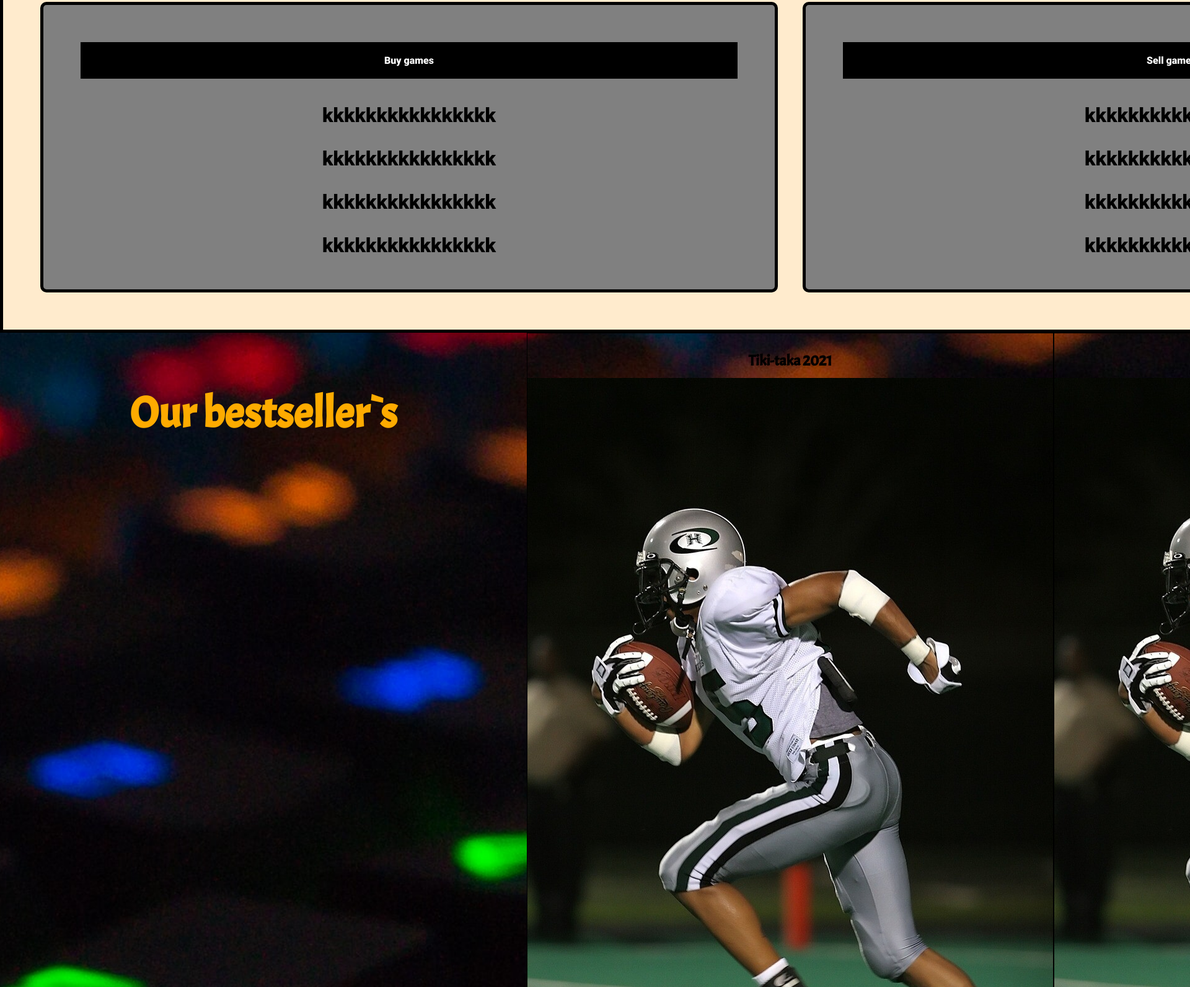
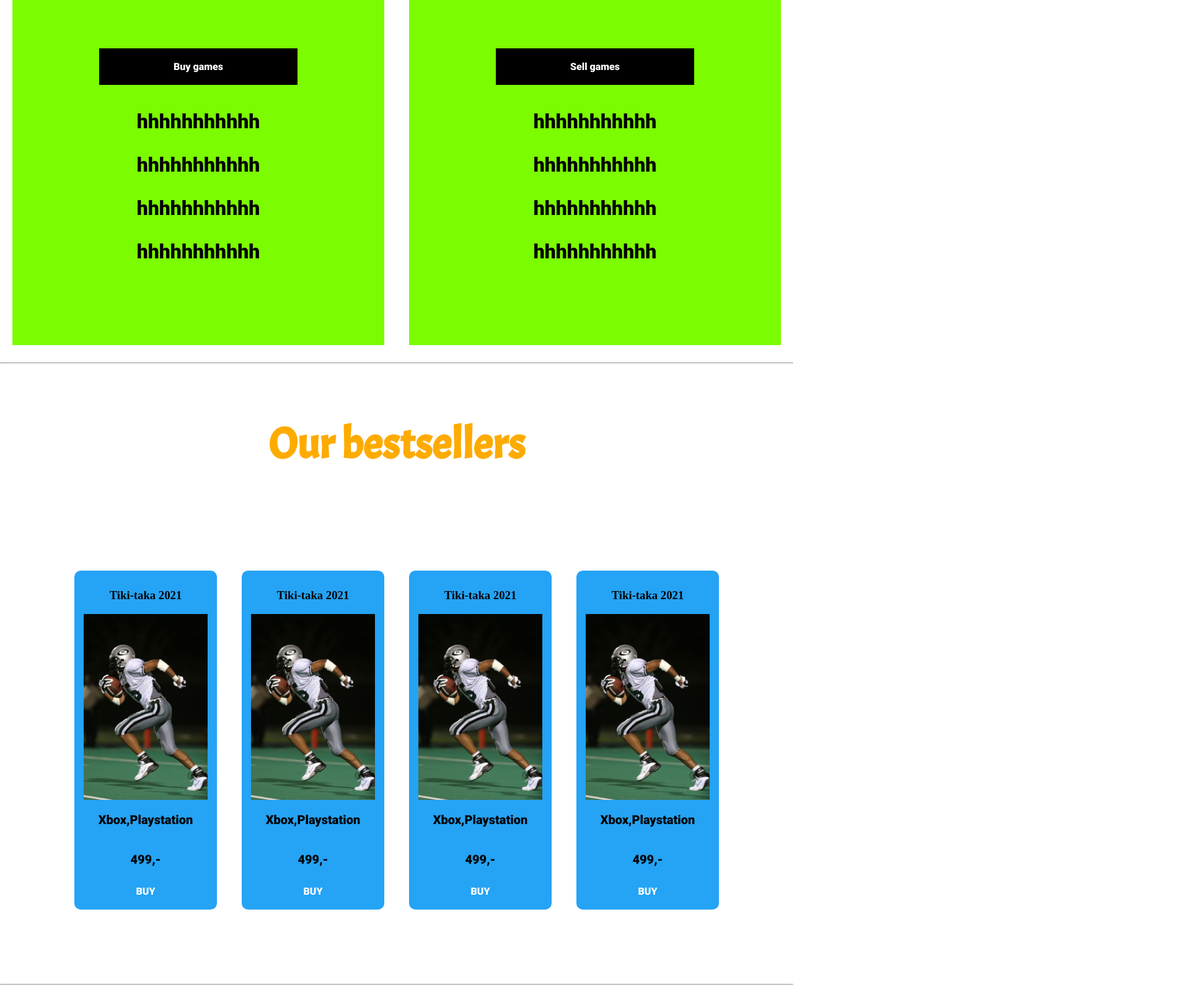
Before and after one commit to RuudyBoy/Gamehub-CA, a plain HTML site: page Homepage.html in a window 1280 px wide. Shown: the part 879-2472 px from the top of the page at 62% size, 1920 px wide, since content can reach past the window. Drawn offline with Linux system fonts and the light colour scheme.

Commit message:
homepage finished

```diff
--- a/Homepage.html
+++ b/Homepage.html
@@ -34,53 +34,98 @@
                 </ul>
             </nav>
         </header>
-        <main class="signin">
+        <main class>
         <div class="welcome_content">
             <h1>Welcome to the Hub!</h1>
-            <a href="homepage.html"><img src="images/GameHub_Logo.png" alt="Gamehub logo" class="logo_background"></a>
+            <img src="images/GameHub_Logo.png" alt="Gamehub logo" class="logo_background">
         </div>
-        <div class="options_content">
-            <div class="buygames_info">
+        <div class="member_content">
+            <div class="homepage_buy">
                 <a href="games.html" class="cta_homepage">Buy games</a>
-                <p>kkkkkkkkkkkkkkkk</p>
-                <p>kkkkkkkkkkkkkkkk</p>
-                <p>kkkkkkkkkkkkkkkk</p>
-                <p>kkkkkkkkkkkkkkkk</p>
-
+                <p>hhhhhhhhhhh</p>
+                <p>hhhhhhhhhhh</p>
+                <p>hhhhhhhhhhh</p>
+                <p>hhhhhhhhhhh</p>
             </div>
-            <div class="buygames_info">
+            <div class="homepage_buy">
                 <a href="games.html" class="cta_homepage"> Sell games</a>
-                <p>kkkkkkkkkkkkkkkk</p>
-                <p>kkkkkkkkkkkkkkkk</p>
-                <p>kkkkkkkkkkkkkkkk</p>
-                <p>kkkkkkkkkkkkkkkk</p>
+                <p>hhhhhhhhhhh</p>
+                <p>hhhhhhhhhhh</p>
+                <p>hhhhhhhhhhh</p>
+                <p>hhhhhhhhhhh</p>
             </div>
         </div>
-
+        <hr>
+        <h1>Our bestsellers</h1>
         <div class="bestseller">
-           <h1>Our bestseller`s </h1>
-           <div class="gameimage">
-            <h2>Tiki-taka 2021</h2>
-            <img src="images/gamecover.jpg" alt="tikitaka cover">
+            <div class="product">
+                <h3>Tiki-taka 2021</h3>
+                <img src="images/gamecover.jpg" class="game_cover" alt="tikitaka cover">
                 <p>Xbox,Playstation</p>
                 <p class="text">499,-</p>
                 <a class="cta_buy" href="Cartpage.html">BUY</a>
             </div>
-        <div class="gameimage">
-            <h2>Shotgun 3</h2>
-            <img src="images/gamecover.jpg" alt="tikitaka cover">
-            <p>Playstation</p>
-            <p class="text">350,-</p>
+            <div class="product">
+                <h3>Tiki-taka 2021</h3>
+                <img src="images/gamecover.jpg" class="game_cover" alt="tikitaka cover">
+                <p>Xbox,Playstation</p>
+                <p class="text">499,-</p>
                 <a class="cta_buy" href="Cartpage.html">BUY</a>
             </div>
-        <div class="gameimage">
-            <h2>Speedy wheely</h2>
-            <img src="images/gamecover.jpg" alt="tikitaka cover">
-            <p >Pc</p>
-            <p class="text">200,-</p>
+            <div class="product">
+                <h3>Tiki-taka 2021</h3>
+                <img src="images/gamecover.jpg" class="game_cover" alt="tikitaka cover">
+                <p>Xbox,Playstation</p>
+                <p class="text">499,-</p>
+                <a class="cta_buy" href="Cartpage.html">BUY</a>
+            </div>
+            <div class="product">
+                <h3>Tiki-taka 2021</h3>
+                <img src="images/gamecover.jpg" class="game_cover" alt="tikitaka cover">
+                <p>Xbox,Playstation</p>
+                <p class="text">499,-</p>
                 <a class="cta_buy" href="Cartpage.html">BUY</a>
             </div>
         </div>
+        <hr>
+        <h1>Our used games</h1>
+        <div class="bestseller">
+            <div class="product">
+                <h3>Tiki-taka 2021</h3>
+                <img src="images/gamecover.jpg" class="game_cover" alt="tikitaka cover">
+                <p class="text">499,-</p>
+                <a class="cta_buy" href="Cartpage.html">BUY</a>
+            </div>
+            <div class="product">
+                <h3>Tiki-taka 2021</h3>
+                <img src="images/gamecover.jpg" class="game_cover" alt="tikitaka cover">
+                <p class="text">499,-</p>
+                <a class="cta_buy" href="Cartpage.html">BUY</a>
+            </div>
+            <div class="product">
+                <h3>Tiki-taka 2021</h3>
+                <img src="images/gamecover.jpg" class="game_cover" alt="tikitaka cover">
+                <p class="text">499,-</p>
+                <a class="cta_buy" href="Cartpage.html">BUY</a>
+            </div>
+            <div class="product">
+                <h3>Tiki-taka 2021</h3>
+                <img src="images/gamecover.jpg" class="game_cover" alt="tikitaka cover">
+                <p class="text">499,-</p>
+                <a class="cta_buy" href="Cartpage.html">BUY</a>
+            </div>
+        </div>
+        <hr>
+            <div class="options_content">
+                <div class="become_member">
+                    <h2>Do you want to join the universe?</h2>
+                    <a href="games.html" class="cta_homepage">Sign in</a>
+                    <p>or</p>
+                    <a href="games.html" class="cta_homepage"> Create a Account</a>
+                </div>
+            </div>
+
+
         </main>
         <footer>
             <div class="footer_content">
--- a/css/styles.css
+++ b/css/styles.css
@@ -71,25 +71,30 @@ i {
 }
 
 .welcome_content {
-  margin: 0%;
-  padding-bottom: 40px;
+  align-items: center;
+  margin: 20px;
+  margin-top: 0px;
   background-color: blanchedalmond;
   border: 5px solid black;
-  display: inline-block;
   text-align: center;
   top: 10vh;
-  max-width: 1000px;
 }
 
 .options_content {
-  background-color: blanchedalmond;
-  border: 5px solid black;
-  background-repeat: no-repeat;
-  background-size: cover;
+  text-align: center;
+  padding: 40px;
+}
+
+.member_content {
   display: grid;
   grid-template-columns: 1fr 1fr;
+}
+
+.homepage_buy {
+  background-color: lawngreen;
+  padding: 100px;
+  margin: 20px;
   text-align: center;
-  padding: 40px;
 }
 
 .cta_homepage {
@@ -100,9 +105,7 @@ i {
   text-align: center;
 }
 
-.buygames_info {
-  background-color: grey;
-  border: 5px solid black;
+.become_member {
   border-radius: 10px;
   padding: 20px;
   margin: 20px;
@@ -110,7 +113,18 @@ i {
 
 .bestseller {
   display: grid;
-  grid-template-columns: 1fr 1fr 1fr;
+  grid-template-columns: 1fr 1fr 1fr 1fr;
+  grid-template-rows: 1fr;
+  margin: 100px;
+}
+
+.game {
+  text-align: center;
+}
+
+.game_cover {
+  size: cover;
+  max-width: 200px;
 }
 
 /* LINKS */
@@ -235,13 +249,7 @@ main p {
   display: inline-block;
   color: white;
   top: 10vh;
-  max-width: 1000px;
-}
-
-.signin_form {
-  display: grid;
-  padding: 40px;
-  border: 1px white;
+  max-width: 1000p;
 }
 
 /* MYACCOUNT */
@@ -264,6 +272,7 @@ h1 {
   margin-bottom: 20px;
   font-size: 6em;
   padding: 40px;
+  text-align: center;
 }
 
 h2 {
@@ -333,10 +342,6 @@ label {
   margin: auto;
   text-align: center;
   align-items: center;
-}
-
-.gameimage {
-  border: 1px solid black;
 }
 
 .gameimage .cta_buy {
@@ -441,6 +446,7 @@ label {
   border-radius: 10px;
   padding: 10px;
   text-align: center;
+  align-items: center;
 }
 
 .product_image {
```
Also changed, not shown: js/constants/productList.js (+5 -5 lines). Lines whose indentation alone changed are shown as unchanged.
